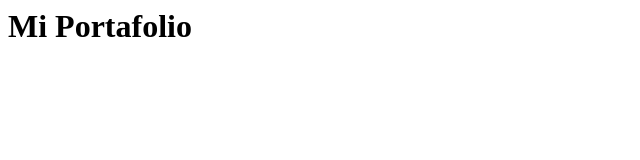
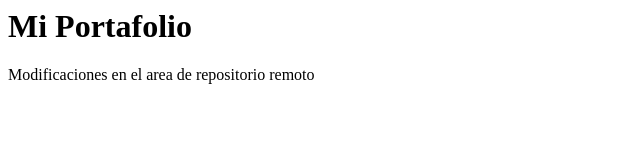
Before and after one commit to reiniel96/Front, a plain HTML site: page index.html in a window 1280 px wide. Shown: the whole page, without its empty margins (0-640 px from the left). Drawn offline with Linux system fonts and the light colour scheme.

Commit message:
Update index.html

```diff
--- a/index.html
+++ b/index.html
@@ -1 +1,2 @@
 <h1>Mi Portafolio</h1>
+<p> Modificaciones en el area de repositorio remoto </p>
```
